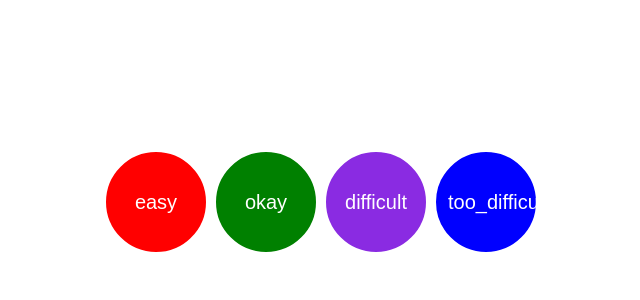
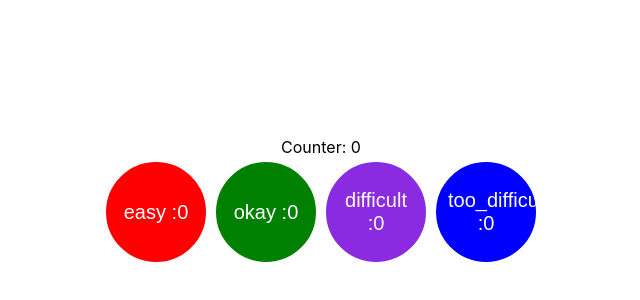
Before and after one commit to nelonj/that-was-easy, a React (Create React App) app: page / in a window 1280 px wide. Shown: the part 198-498 px from the top of the page, without its empty margins (319-959 px from the left). Built offline with nearby package versions, Linux system fonts and the light colour scheme.

Commit message:
finished project 1: added counters

```diff
--- a/src/AlertButton.tsx
+++ b/src/AlertButton.tsx
@@ -1,9 +1,10 @@
-import React from 'react'
+import React, { useState } from 'react'
 
 type ButtonProps = {
     alert: string
-    clickHandler: ()=> void
-    isClicked: boolean  //means its type is 'function'
+    clickHandler: () => void
+    isClicked: string  //means its type is 'function'
+
 }
 
 // function ClassCheck (name) {
@@ -12,18 +13,27 @@ type ButtonProps = {
 //     }
 // }
 
-function AlertButton (props: ButtonProps) {
-    console.log(props.isClicked)
+function AlertButton(props: ButtonProps) {
+    const [individualCount, setIndividualCount] = useState(0)
     let addClass;
-    if (props.isClicked === true) {
-         addClass = "isClicked"
-    }  else { addClass = ""}
+    if (props.isClicked === "italic") {
+        addClass = "hasBeenClicked"
+    } else { addClass = "" }
+    function myFunction(prevCount: number) {
+        return prevCount+1
+     }
+
     return (
         <button
-            className = {props.alert + " " + addClass}
-            onClick = {props.clickHandler} >
-        {props.alert}
+            className={props.alert + " " + addClass}
+            onClick={() => {
+                props.clickHandler()
+                setIndividualCount(myFunction)
+            }} >
+            {props.alert} :
+            {individualCount}
         </button>
+
     )
 }
 
--- a/src/App.css
+++ b/src/App.css
@@ -1,4 +1,4 @@
- html, body, #root, .App{
+ html, body, #root, .Buttons{
   text-align: center;
   display: flex;
   justify-content: center;
@@ -8,8 +8,9 @@
 }
 
 
-.isClicked {
+.hasBeenClicked {
   font-style: italic;
+  font-size: 50px;
 }
 
 
@@ -24,6 +25,7 @@
   font-size: 20px;
   background-color: red;
   outline: 0;
+  /* font-style: bold; */
 
 }
 
--- a/src/App.tsx
+++ b/src/App.tsx
@@ -7,17 +7,37 @@ const buttons = ['easy', 'okay', 'difficult', 'too_difficult']
 
 
 function App() {
-  const [click, setClick] = useState(false)
-  console.log(click)
+
+  const [font, setFont] = useState("normal")
+  const [count, setCount] = useState(0)
+
   return (
-    <div className= "App">
+    <div className = 'App'>
+    <div className = 'Counter'> Counter: {count} </div>
+    <div className= "Buttons">
+
       {buttons.map(element => (
         <AlertButton
-          isClicked = {click}
+          isClicked = {font}
           alert = {element}
-          clickHandler = {() => { setClick(true); window.alert("That was " + element)
+
+          clickHandler = {() => {
+            setCount(prevValue => prevValue + 1)
+
+            if (font === "normal") {
+              setFont("italic");
+              }
+            else if (font ==="italic") {
+              setFont("normal");
+            }
+            // window.alert("That was " + element)
       }} />
-      ))}</div>
+
+      ))}
+
+
+      </div>
+      </div>
   );
 }
 
```
